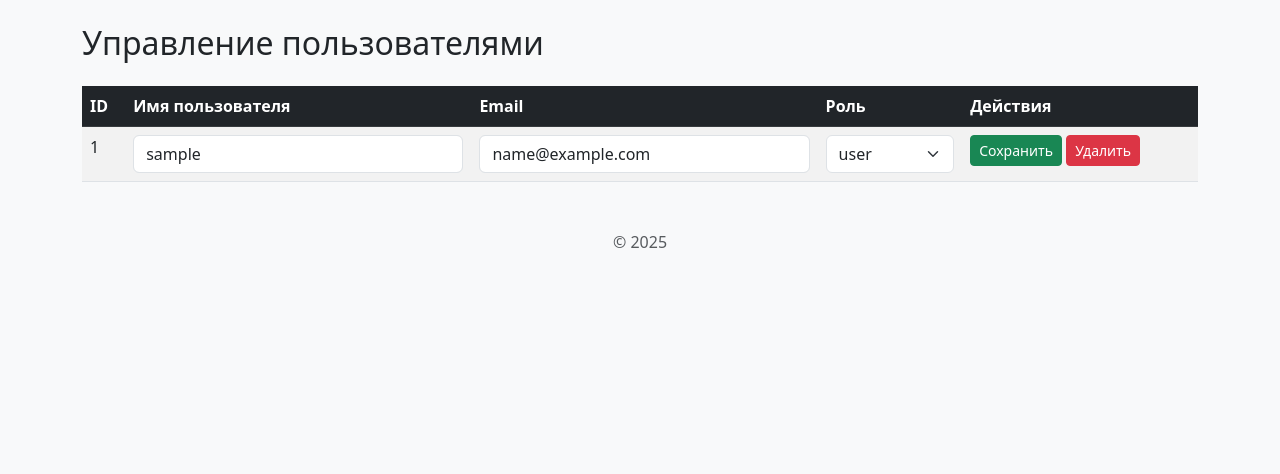
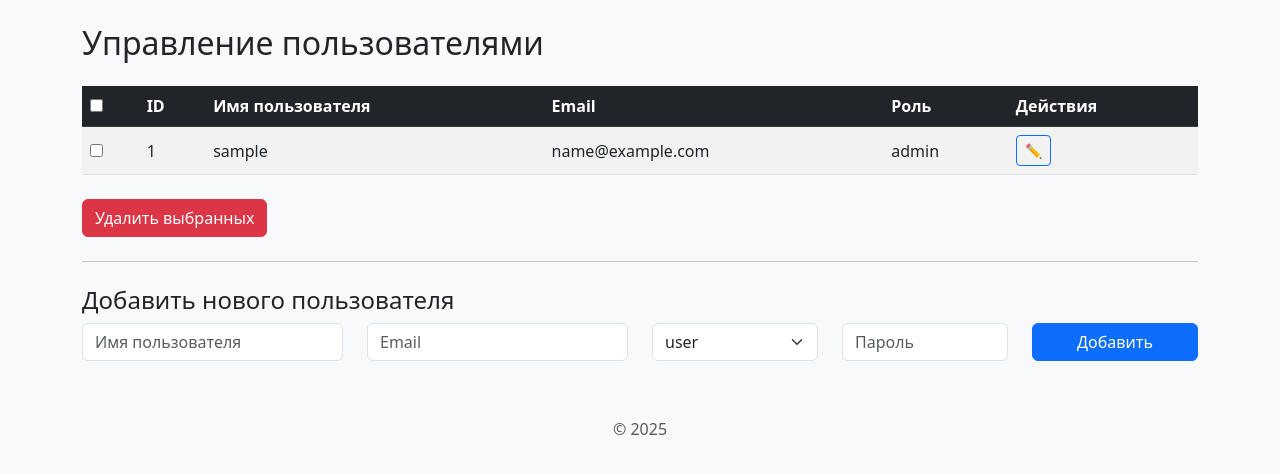
Before and after one commit to z1503/support_app, a Flask app: template templates/admin_users.html in a window 1280 px wide. Shown: the part 56-530 px from the top of the page. Run offline with Flask 3, Linux system fonts and the light colour scheme; the template is opened without the code that fills it: most values are stand-ins (such as "Sample title", 1, 10 or a date in 2020).

Commit message:
обновлен стиль, мелкие доработки

```diff
--- a/app.py
+++ b/app.py
@@ -225,36 +225,39 @@ def admin_users():
     conn.close()
     return render_template("admin_users.html", users=users, search_query=search_query)
 
-@app.route("/admin/users/delete/<int:user_id>", methods=["POST"])
-def delete_user(user_id):
+@app.route("/admin/users/delete", methods=["POST"])
+def delete_selected_users():
     try:
         conn = get_db_connection()
 
-        # Получаем роль пользователя, которого пытаемся удалить
-        user = conn.execute("SELECT role FROM users WHERE id = ?", (user_id,)).fetchone()
+        # Получаем список ID пользователей, которых нужно удалить
+        user_ids = request.form.getlist('user_ids')  # Получаем список ID пользователей
 
-        if not user:
-            flash("Пользователь не найден", "error")
-            conn.close()
+        if not user_ids:
+            flash("Не выбраны пользователи для удаления", "error")
             return redirect(url_for('admin_users'))
 
-        # Если это админ, проверяем, сколько админов осталось
-        if user and user["role"] == "admin":
-            admin_count = conn.execute("SELECT COUNT(*) FROM users WHERE role = 'admin'").fetchone()[0]
-            app.logger.debug(f"Trying to delete user_id={user_id}, role={user['role']}, remaining admins={admin_count}")
-            if admin_count <= 1:
-                conn.close()
-                flash("Нельзя удалить последнего администратора!", "error")
-                return redirect(url_for('admin_users'))
+        # Проверяем, сколько администраторов осталось после удаления
+        for user_id in user_ids:
+            user = conn.execute("SELECT role FROM users WHERE id = ?", (user_id,)).fetchone()
 
-        conn.execute("DELETE FROM users WHERE id = ?", (user_id,))
+            if user and user["role"] == "admin":
+                admin_count = conn.execute("SELECT COUNT(*) FROM users WHERE role = 'admin'").fetchone()[0]
+                if admin_count <= 1:
+                    conn.close()
+                    flash("Нельзя удалить последнего администратора!", "error")
+                    return redirect(url_for('admin_users'))
+
+        # Удаляем выбранных пользователей
+        conn.execute("DELETE FROM users WHERE id IN ({})".format(','.join(['?']*len(user_ids))), tuple(user_ids))
         conn.commit()
         conn.close()
-        flash("Пользователь успешно удалён", "success")
+
+        flash("Выбранные пользователи успешно удалены", "success")
         return redirect(url_for('admin_users'))
     except Exception as e:
-        app.logger.error(f"Error during user deletion: {e}")
-        flash("Ошибка при удалении пользователя", "error")
+        app.logger.error(f"Error during users deletion: {e}")
+        flash("Ошибка при удалении пользователей", "error")
         return redirect(url_for('admin_users'))
 
 @app.route("/admin/users/<int:user_id>/role", methods=["POST"])
@@ -365,5 +368,69 @@ def update_role():
         app.logger.error(f"Ошибка при обновлении роли: {e}")
         return "Ошибка при обновлении роли", 500
 
+@app.route("/admin/users/edit/<int:user_id>", methods=["GET", "POST"])
+def edit_user(user_id):
+    try:
+        conn = get_db_connection()
+        user = conn.execute("SELECT * FROM users WHERE id = ?", (user_id,)).fetchone()
+
+        if not user:
+            flash("Пользователь не найден", "error")
+            return redirect(url_for('admin_users'))
+
+        if request.method == "POST":
+            username = request.form["username"]
+            email = request.form["email"]
+            role = request.form["role"]
+            password = request.form["password"]
+
+            # Если пароль был изменён, то хешируем новый пароль
+            if password:
+                password_hash = generate_password_hash(password)
+                conn.execute("UPDATE users SET username = ?, email = ?, role = ?, password = ? WHERE id = ?",
+                             (username, email, role, password_hash, user_id))
+            else:
+                conn.execute("UPDATE users SET username = ?, email = ?, role = ? WHERE id = ?",
+                             (username, email, role, user_id))
+
+            conn.commit()
+            conn.close()
+            flash("Данные пользователя успешно обновлены", "success")
+            return redirect(url_for('admin_users'))
+
+        return render_template('edit_user.html', user=user)
+
+    except Exception as e:
+        app.logger.error(f"Error during user update: {e}")
+        flash("Ошибка при обновлении данных пользователя", "error")
+        return redirect(url_for('admin_users'))
+
+@app.route("/admin/users/create_user", methods=["POST"])
+def create_user():
+    username = request.form["username"]
+    email = request.form["email"]
+    role = request.form["role"]
+    password = request.form["password"]
+
+    if not username or not email or not role or not password:
+        flash("Все поля обязательны", "error")
+        return redirect(url_for('admin_users'))
+
+    try:
+        password_hash = generate_password_hash(password)
+        conn = get_db_connection()
+        conn.execute(
+            "INSERT INTO users (username, email, role, password) VALUES (?, ?, ?, ?)",
+            (username, email, role, password_hash)
+        )
+        conn.commit()
+        conn.close()
+        flash("Пользователь успешно создан", "success")
+    except Exception as e:
+        app.logger.error(f"Ошибка при создании пользователя: {e}")
+        flash("Ошибка при создании пользователя", "error")
+
+    return redirect(url_for('admin_users'))
+
 if __name__ == "__main__":
     app.run(host="0.0.0.0", port=5000, debug=True)
--- a/templates/admin_dashboard.html
+++ b/templates/admin_dashboard.html
@@ -4,7 +4,9 @@
 
 {% block content %}
     <h2 class="mb-3">Добро пожаловать, {{ session['user'] }}
-        <small class="text-muted">(роль: {{ session['role'] }})</small>
     </h2>
     <p class="lead">Здесь будет размещена статистика, управление пользователями и другие функции.</p>
+
+    <!-- Кнопка для перехода на страницу управления пользователями -->
+    <a class="btn btn-primary" href="{{ url_for('admin_users') }}">Управление пользователями</a>
 {% endblock %}
--- a/templates/admin_users.html
+++ b/templates/admin_users.html
@@ -5,39 +5,72 @@
 {% block content %}
 <h2 class="mb-4">Управление пользователями</h2>
 
-<table class="table table-striped table-hover">
+<form method="POST" action="{{ url_for('delete_selected_users') }}">
+    <table class="table table-striped table-hover align-middle">
         <thead class="table-dark">
             <tr>
-            <th>ID</th>
-            <th>Имя пользователя</th>
-            <th>Email</th>
-            <th>Роль</th>
-            <th>Действия</th>
+                <th scope="col"><input type="checkbox" id="select-all" onclick="toggleAll(this)"></th>
+                <th scope="col">ID</th>
+                <th scope="col">Имя пользователя</th>
+                <th scope="col">Email</th>
+                <th scope="col">Роль</th>
+                <th scope="col">Действия</th>
             </tr>
         </thead>
         <tbody>
         {% for user in users %}
             <tr>
-            <form method="POST" action="{{ url_for('update_user_info', user_id=user.id) }}">
+                <td><input type="checkbox" name="user_ids" value="{{ user.id }}"></td>
                 <td>{{ user.id }}</td>
-                <td><input class="form-control" type="text" name="username" value="{{ user.username }}"></td>
-                <td><input class="form-control" type="email" name="email" value="{{ user.email }}"></td>
+                <td>{{ user.username }}</td>
+                <td>{{ user.email }}</td>
+                <td>{{ user.role }}</td>
                 <td>
-                    <select class="form-select" name="role">
-                        <option value="user" {% if user.role == 'user' %}selected{% endif %}>user</option>
-                        <option value="admin" {% if user.role == 'admin' %}selected{% endif %}>admin</option>
-                        <option value="client" {% if user.role == 'client' %}selected{% endif %}>client</option>
-                    </select>
+                    <a href="{{ url_for('edit_user', user_id=user.id) }}" class="btn btn-sm btn-outline-primary">
+                        ✏️
+                    </a>
                 </td>
-                <td>
-                    <button type="submit" class="btn btn-sm btn-success">Сохранить</button>
-                    <form method="POST" action="{{ url_for('delete_user', user_id=user.id) }}" style="display:inline;" onsubmit="return confirm('Удалить пользователя?');">
-                        <button type="submit" class="btn btn-sm btn-danger">Удалить</button>
-                    </form>
-                </td>
-            </form>
             </tr>
         {% endfor %}
         </tbody>
     </table>
+
+    <button type="submit" class="btn btn-danger mt-2" onclick="return confirm('Удалить выбранных пользователей?')">Удалить выбранных</button>
+</form>
+
+<hr class="my-4">
+<h4>Добавить нового пользователя</h4>
+
+<form method="POST" action="{{ url_for('create_user') }}">
+    <div class="row">
+        <div class="col-md-3 mb-2">
+            <input type="text" name="username" class="form-control" placeholder="Имя пользователя" required>
+        </div>
+        <div class="col-md-3 mb-2">
+            <input type="email" name="email" class="form-control" placeholder="Email" required>
+        </div>
+        <div class="col-md-2 mb-2">
+            <select name="role" class="form-select" required>
+                <option value="user">user</option>
+                <option value="admin">admin</option>
+                <option value="client">client</option>
+            </select>
+        </div>
+        <div class="col-md-2 mb-2">
+            <input type="password" name="password" class="form-control" placeholder="Пароль" required>
+        </div>
+        <div class="col-md-2 mb-2">
+            <button type="submit" class="btn btn-primary w-100">Добавить</button>
+        </div>
+    </div>
+</form>
+
+<script>
+    function toggleAll(source) {
+        checkboxes = document.getElementsByName('user_ids');
+        for (var i = 0; i < checkboxes.length; i++) {
+            checkboxes[i].checked = source.checked;
+        }
+    }
+</script>
 {% endblock %}
--- a/templates/dashboard.html
+++ b/templates/dashboard.html
@@ -8,7 +8,6 @@
         <a class="btn btn-success" href="/create">Создать новую заявку</a>
     </div>
 
-    <p class="text-muted">Роль пользователя: <strong>{{ session.role }}</strong></p>
 
     <div class="table-responsive">
         <table class="table table-striped table-hover align-middle">
```
Also changed, not shown: templates/edit_user.html (added, +34 -0 lines), templates/register.html (+0 -7 lines). Lines whose indentation alone changed are shown as unchanged.
